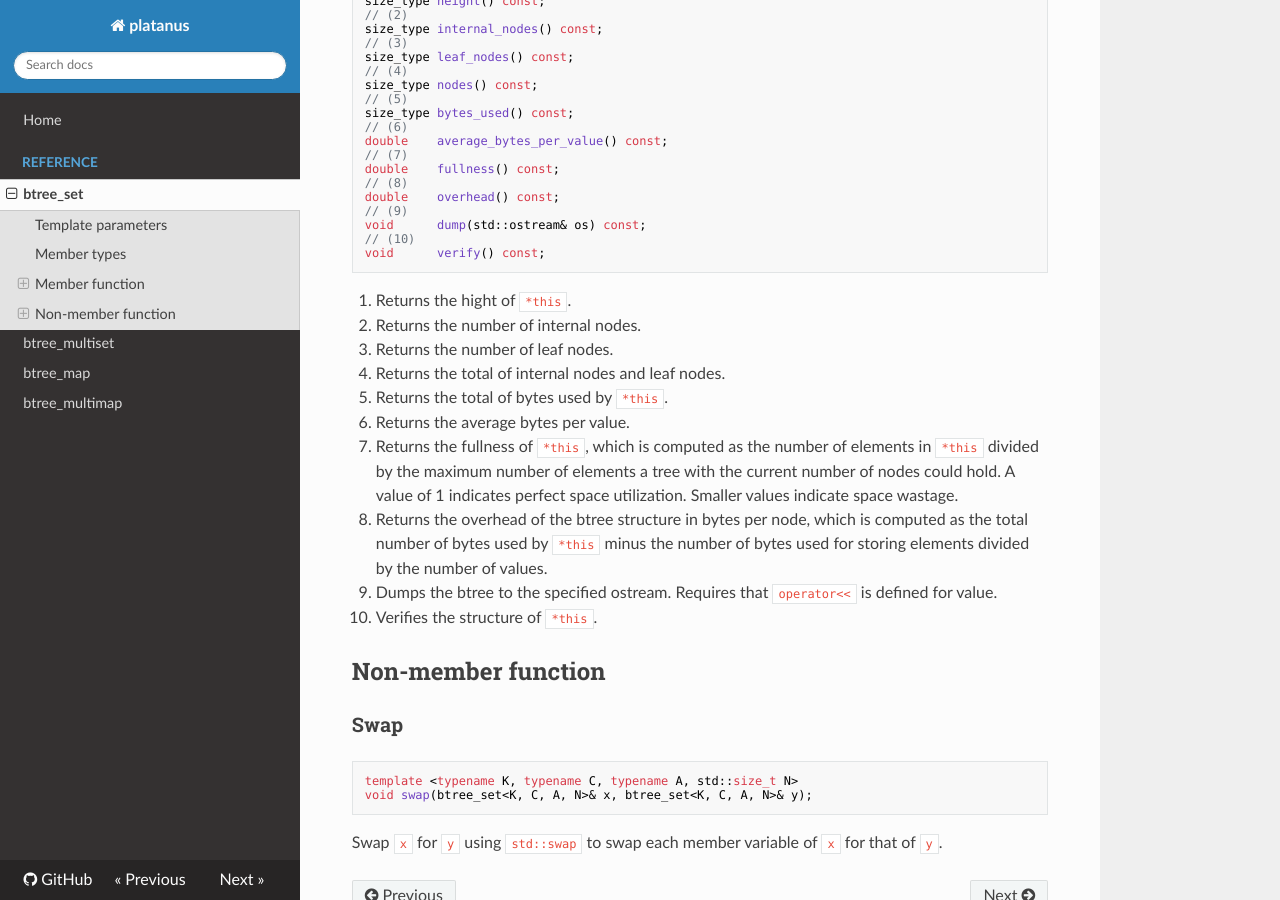
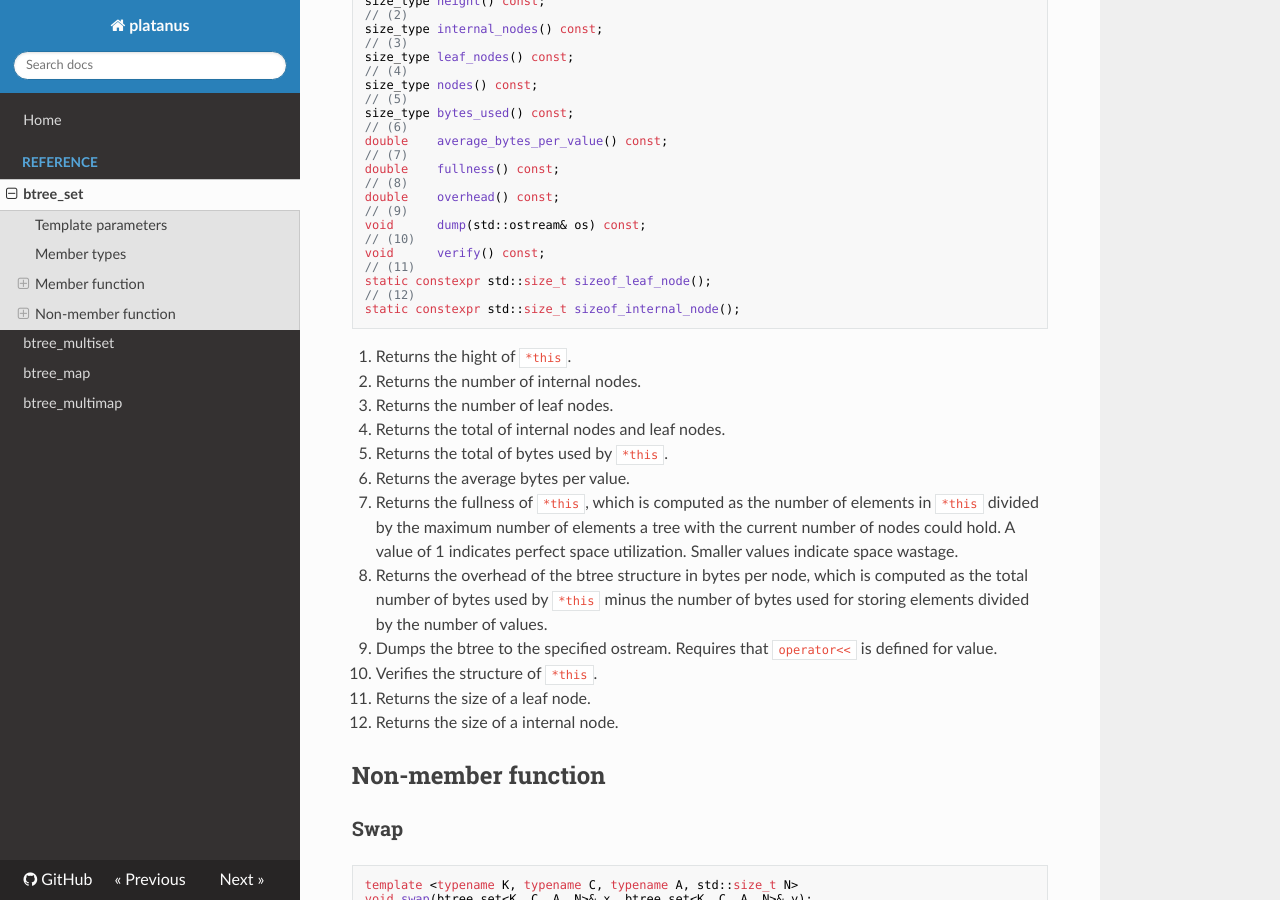
Before and after one commit to sukeya/platanus, an MkDocs documentation site: the page built from docs/reference/btree_set.md, in a window 1280 px wide and 900 px high, scrolled down 5770 px. Built offline with MkDocs 1.6.1, drawn with Linux system fonts in a browser that asks for light colours; nearby versions of some CDN libraries.

Commit message:
add sizeof_(leaf|internal)_node.
Signed-off-by: Yuya Asano <64895419+sukeya@users.noreply.github.com>

````diff
--- a/docs/reference/btree_set.md
+++ b/docs/reference/btree_set.md
@@ -162,6 +162,7 @@ void merge(btree_set& x);
 // (4)
 void merge(btree_set&& x);
 ```
+
 1. Clear `*this`, i.e., delete all values in `*this`.
 1. Swap `*this` for `x`.
 1. Merge another `btree_set`. The duplicated values will not be merged to `*this`.
@@ -202,6 +203,7 @@ size_type erase(const key_type& key);
 iterator  erase(const iterator& iter);
 void      erase(const iterator& b, const iterator& e);
 ```
+
 1. Erases the specified key from `*this` and returns
 1. Erases the specified iterator from `*this`. The iterator must be valid (i.e. not equal to end()). Return an iterator pointing to the node after the one that was erased (or end() if none exists).
 1. Erases a range from `b` to `e` (`e` isn't included) and return the number of erased keys.
@@ -257,6 +259,7 @@ size_type max_size() const;
 // (3)
 bool      empty() const;
 ```
+
 1. Returns the number of values.
 1. Returns the max number of values.
 1. Returns a bool whether `*this` is empty or not.
@@ -266,11 +269,13 @@ bool      empty() const;
 ```cpp
 key_compare key_comp() const noexcept;
 ```
+
 Returns the `key_compare` object used by `*this`.
 
 
 ### non-STL
 <span style="color: red">**[WARNING] The following functions may be suddenly deleted.**</span>
+
 ```cpp
 // (1)
 size_type height() const;
@@ -292,7 +297,12 @@ double    overhead() const;
 void      dump(std::ostream& os) const;
 // (10)
 void      verify() const;
+// (11)
+static constexpr std::size_t sizeof_leaf_node();
+// (12)
+static constexpr std::size_t sizeof_internal_node();
 ```
+
 1. Returns the hight of `*this`.
 1. Returns the number of internal nodes.
 1. Returns the number of leaf nodes.
@@ -305,6 +315,8 @@ Smaller values indicate space wastage.
 1. Returns the overhead of the btree structure in bytes per node, which is computed as the total number of bytes used by `*this` minus the number of bytes used for storing elements divided by the number of values.
 1. Dumps the btree to the specified ostream. Requires that `operator<<` is defined for value.
 1. Verifies the structure of `*this`.
+1. Returns the size of a leaf node.
+1. Returns the size of a internal node.
 
 
 ## Non-member function
@@ -313,4 +325,5 @@ Smaller values indicate space wastage.
 template <typename K, typename C, typename A, std::size_t N>
 void swap(btree_set<K, C, A, N>& x, btree_set<K, C, A, N>& y);
 ```
+
 Swap `x` for `y` using `std::swap` to swap each member variable of `x` for that of `y`.
````
Also changed, not shown: docs/reference/btree_map.md (+11 -0 lines), docs/reference/btree_multimap.md (+13 -0 lines), docs/reference/btree_multiset.md (+13 -0 lines), 4 other files.
